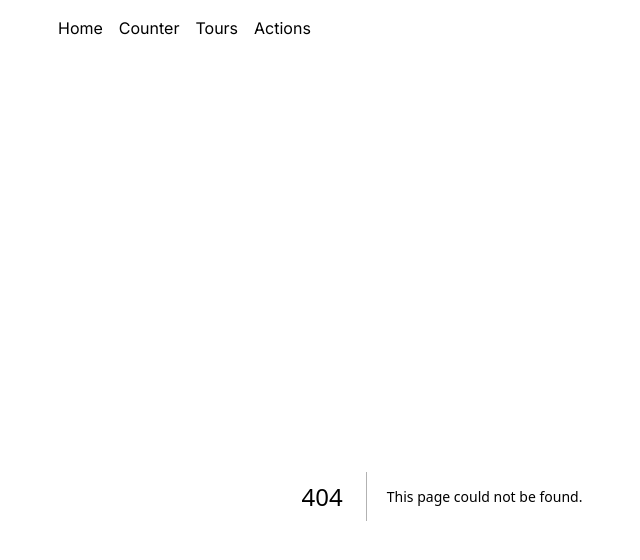
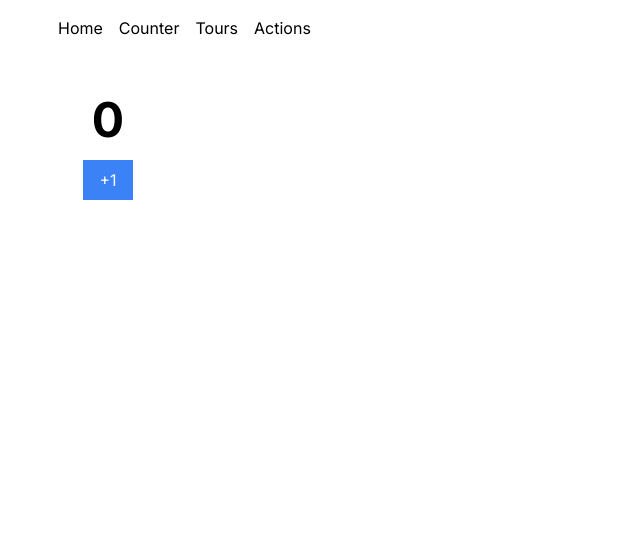
Before and after one commit to Mig-uel/avenue, a Next.js app: page /counter in a window 1280 px wide. Before the commit this address had no page. Shown: the top 560 px of the page, without its empty margins (198-838 px from the left). Built offline with nearby package versions, Linux system fonts and the light colour scheme.

Commit message:
feat: Add CounterPage  with counter functionality

```diff
--- /dev/null
+++ b/app/counter/page.tsx
@@ -0,0 +1,22 @@
+'use client'
+
+import { useState } from 'react'
+
+const CounterPage = () => {
+  const [count, setCount] = useState(0)
+
+  return (
+    <div className='flex flex-col items-center w-[100px]'>
+      <p className='text-5xl font-bold'>{count}</p>
+
+      <button
+        className='bg-blue-500 text-white px-4 py-2 mt-4'
+        onClick={() => setCount((prev) => prev + 1)}
+      >
+        +1
+      </button>
+    </div>
+  )
+}
+
+export default CounterPage
```
